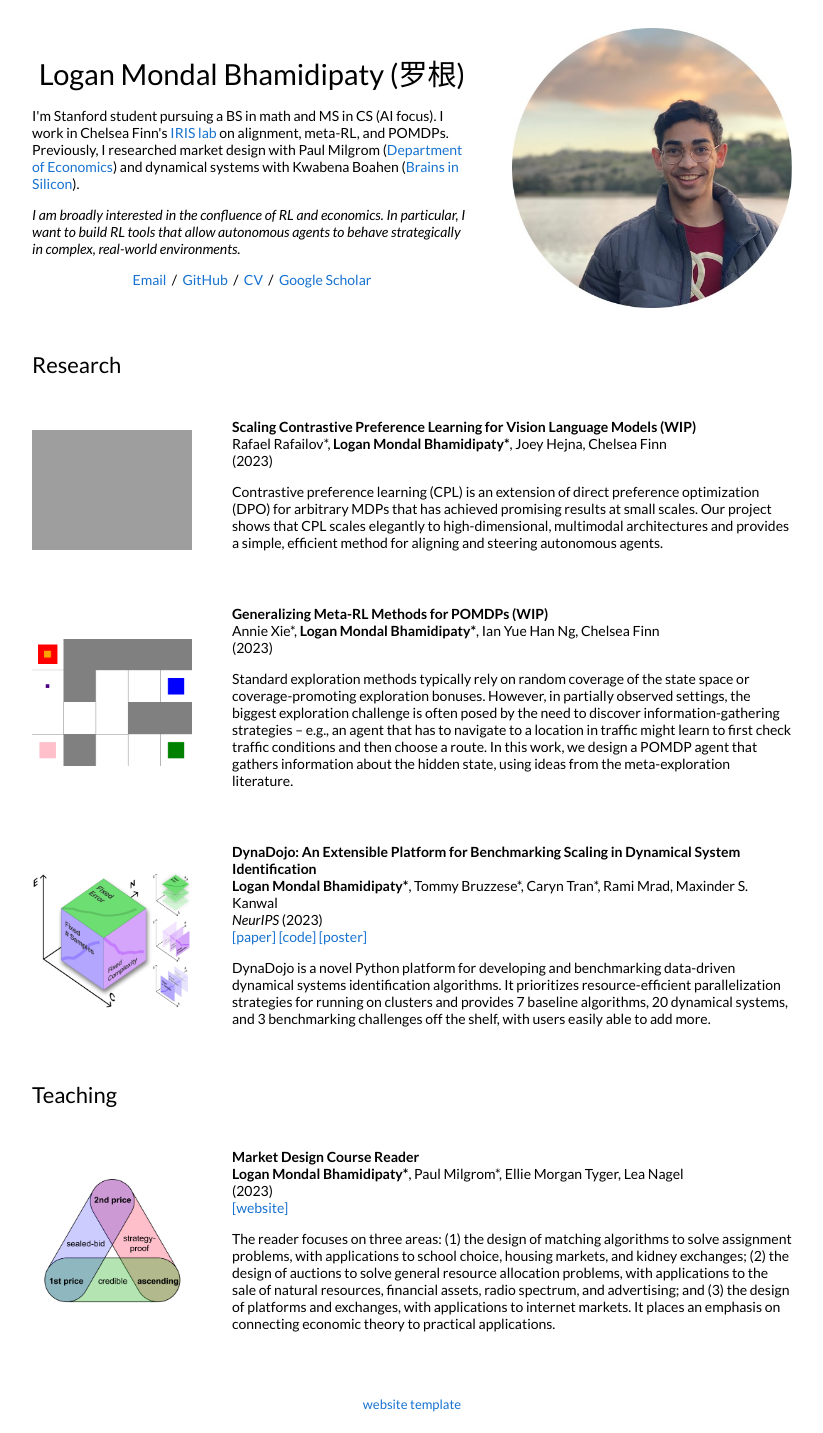
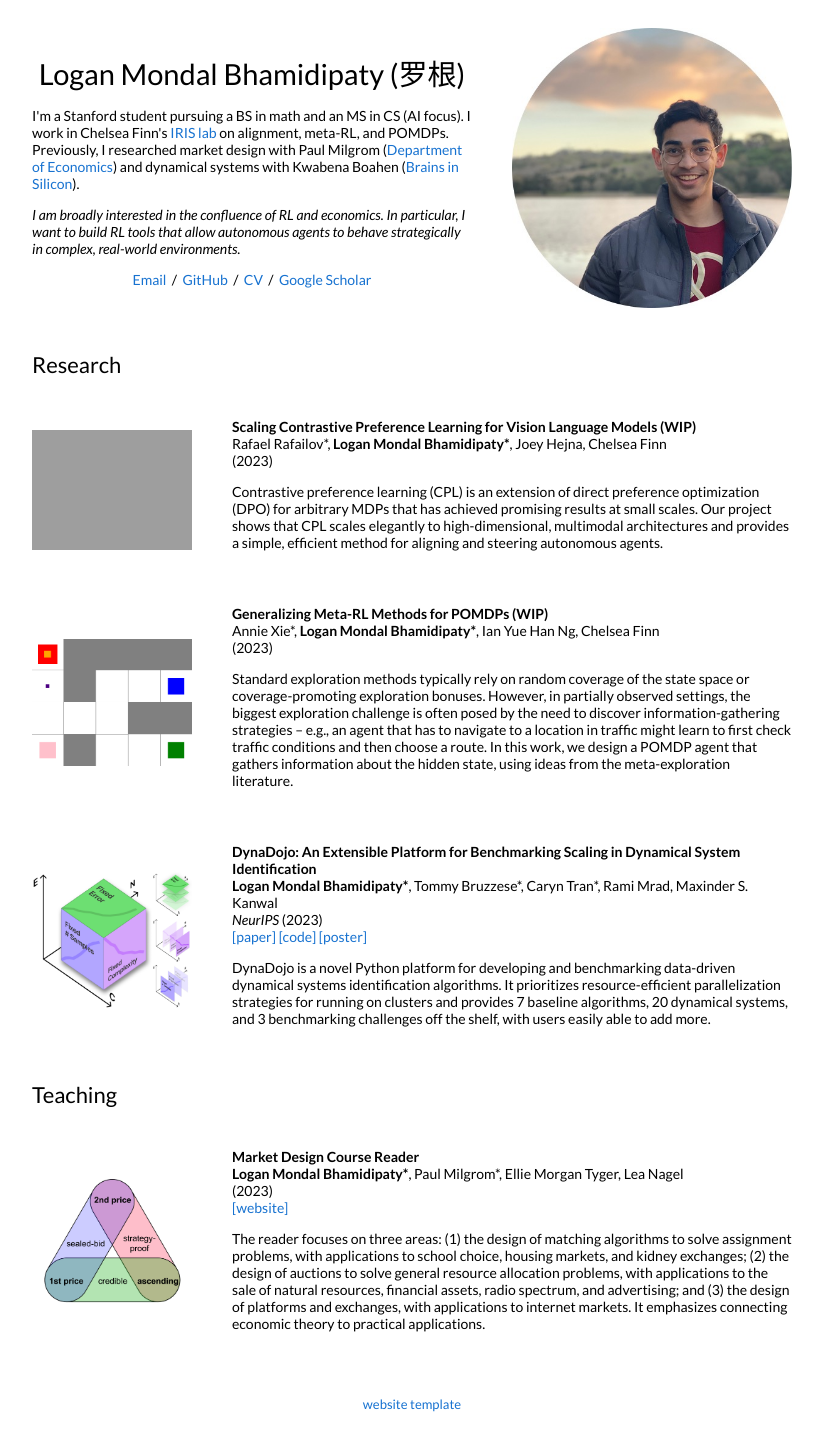
Before and after one commit to FlyingWorkshop/logan-mondal-bhamidipaty, a Jekyll site: the page built from _posts/2023-12-17-vlm-dpo.md, in a window 1280 px wide. Shown: the whole page, without its empty margins (228-1051 px from the left). Built offline with Jekyll 4.4.1, drawn with Linux system fonts in a browser that asks for light colours; our own code applies the rules of GitHub Pages for plain Markdown files.

Commit message:
typos and grammar fixes

```diff
--- a/_includes/bio.html
+++ b/_includes/bio.html
@@ -3,7 +3,7 @@
     <td style="padding:2.5%;width:60%;vertical-align:middle">
         <h1>Logan Mondal Bhamidipaty (罗根)</h1>
         <p>
-            I'm Stanford student pursuing a BS in math and MS in CS (AI focus). I work in Chelsea Finn's <a href="https://irislab.stanford.edu/">IRIS lab</a> on alignment, meta-RL, and POMDPs. Previously, I researched market design with Paul Milgrom (<a href="https://economics.stanford.edu/">Department of Economics</a>) and dynamical systems with Kwabena Boahen (<a href="https://web.stanford.edu/group/brainsinsilicon/">Brains in Silicon</a>).
+            I'm a Stanford student pursuing a BS in math and an MS in CS (AI focus). I work in Chelsea Finn's <a href="https://irislab.stanford.edu/">IRIS lab</a> on alignment, meta-RL, and POMDPs. Previously, I researched market design with Paul Milgrom (<a href="https://economics.stanford.edu/">Department of Economics</a>) and dynamical systems with Kwabena Boahen (<a href="https://web.stanford.edu/group/brainsinsilicon/">Brains in Silicon</a>).
         </p>
         <p>
             <i>I am broadly interested in the confluence of RL and economics. In particular, I want to build RL tools that allow autonomous agents to behave strategically in complex, real-world environments.</i>
```
Also changed, not shown: _posts/2023-06-14-market-design-reader.md (+1 -1 lines).
